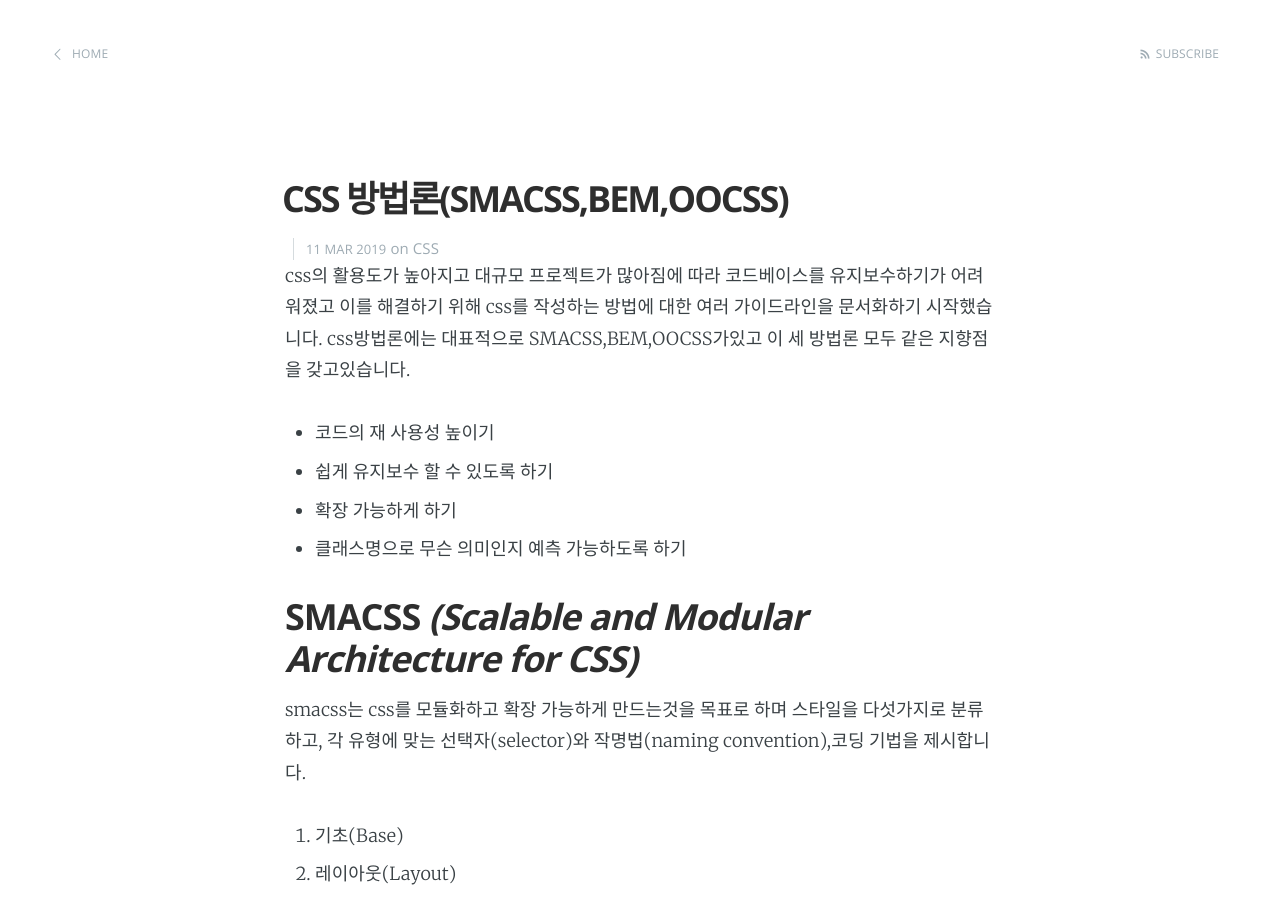
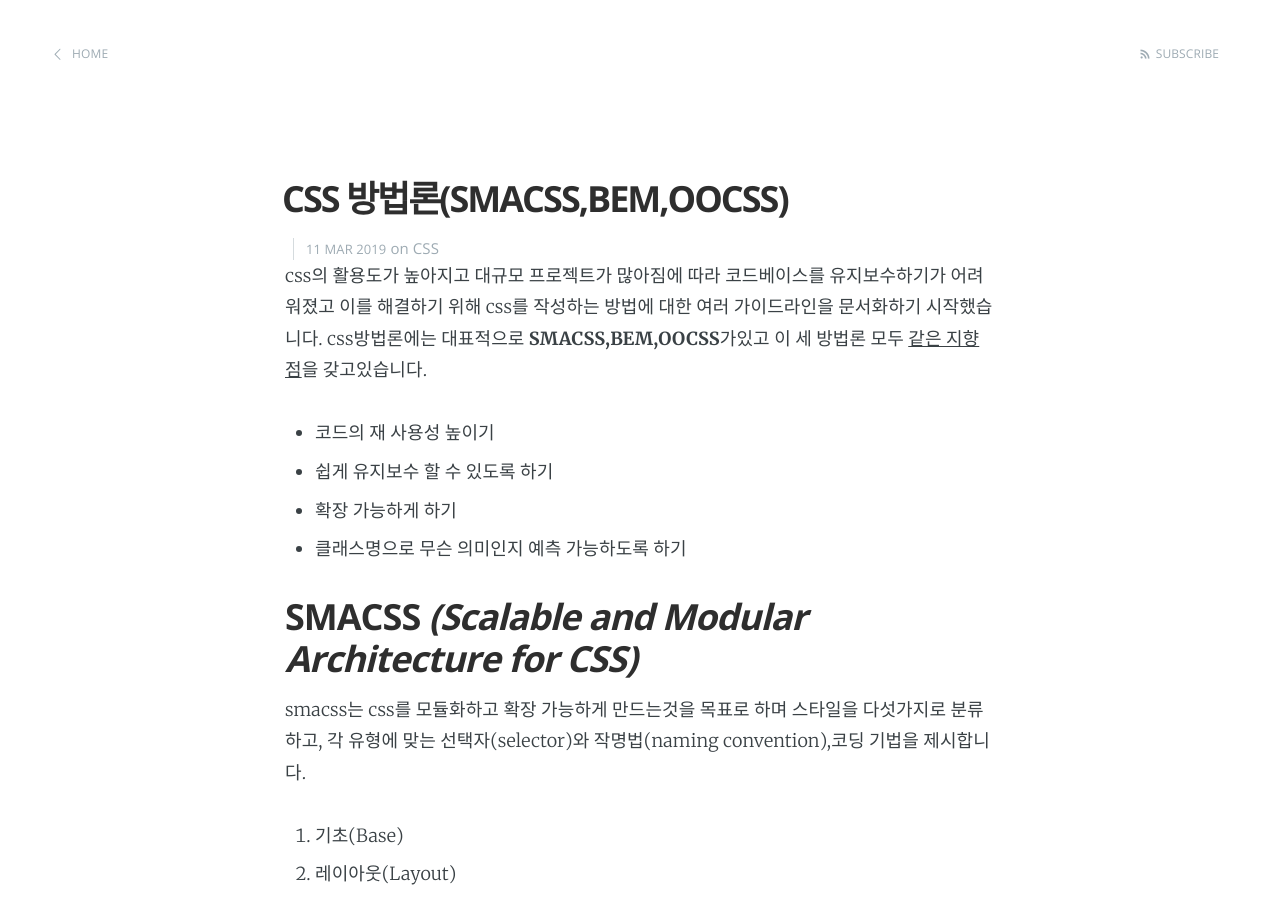
Before and after one commit to rosario/kasper, a Jekyll site: the page built from _posts/2019-03-11-css.md, in a window 1280 px wide and 900 px high. Built offline with Jekyll 4.4.1, drawn with Linux system fonts in a browser that asks for light colours; some of the changed lines change nothing that is shown.

Commit message:
Update 2019-03-11-css.md

```diff
--- a/_posts/2019-03-11-css.md
+++ b/_posts/2019-03-11-css.md
@@ -5,7 +5,9 @@
 categories: CSS
 ---
 
-css의 활용도가 높아지고 대규모 프로젝트가 많아짐에 따라 코드베이스를 유지보수하기가 어려워졌고 이를 해결하기 위해 css를 작성하는 방법에 대한 여러 가이드라인을 문서화하기 시작했습니다. css방법론에는 대표적으로 SMACSS,BEM,OOCSS가있고 이 세 방법론 모두 같은 지향점을 갖고있습니다.
+
+
+css의 활용도가 높아지고 대규모 프로젝트가 많아짐에 따라 코드베이스를 유지보수하기가 어려워졌고 이를 해결하기 위해 css를 작성하는 방법에 대한 여러 가이드라인을 문서화하기 시작했습니다. css방법론에는 대표적으로 **SMACSS,BEM,OOCSS**가있고 이 세 방법론 모두 <u>같은 지향점</u>을 갖고있습니다.
 
 - 코드의 재 사용성 높이기
 - 쉽게 유지보수 할 수 있도록 하기
@@ -296,7 +298,12 @@
 
 각각의 방법론에는 장/단점이 존재하기 때문에 자신에게(팀원 및 프로젝트별로) 최적의 방법론을 사용하는것이 중요하다. 분명한 점은 다른 개발자들이 나의 코드를 직관적으로 이해하고 많은 고민할 필요 없이 코드를 수정하여 공헌할 수 있게 하기 위해서는 잘 정의된 css가 중요하다.
 
+[CSS 방법론][CSS 방법론] [CSS방법론][CSS방법론]
 
-[CSS 방법론 — BEM_lock Element Modifier – Witinweb – Medium]: https://medium.com/witinweb/css-%EB%B0%A9%EB%B2%95%EB%A1%A0-1-bem-block-element-modifier-1c03034e65a1
+[CSS 방법론]: https://medium.com/witinweb/css-%EB%B0%A9%EB%B2%95%EB%A1%A0-1-bem-block-element-modifier-1c03034e65a1
+[CSS방법론]: https://wit.nts-corp.com/2015/04/16/3538
 
-[CSS방법론 SMACSS, BEM, OOCSSWIT - NTS UIT Blog WIT - NTS UIT Blog]: https://wit.nts-corp.com/2015/04/16/3538
+
+
+[CSS 방법론 (1) — BEM (Block Element Modifier) – Witinweb – Medium]: https://medium.com/witinweb/css-%EB%B0%A9%EB%B2%95%EB%A1%A0-1-bem-block-element-modifier-1c03034e65a1
+[CSS방법론 SMACSS, BEM, OOCSSWIT - NTS UIT Blog | WIT - NTS UIT Blog]: https://wit.nts-corp.com/2015/04/16/3538
```
